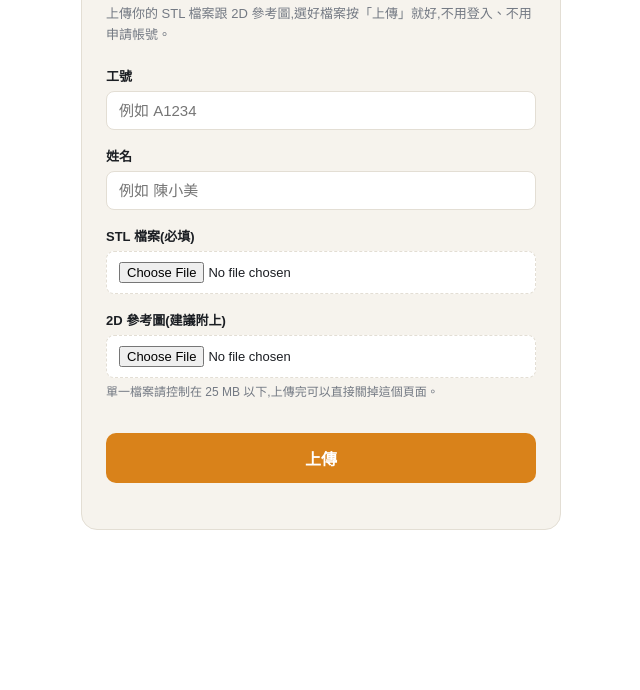
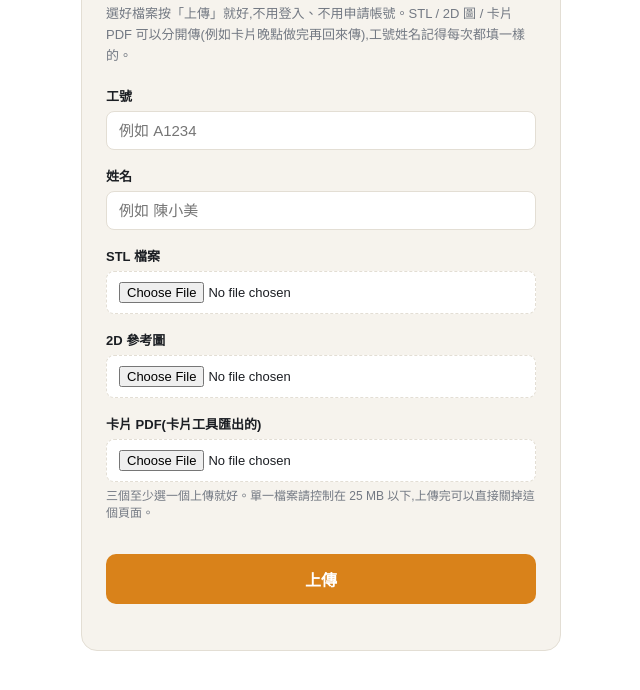
Before and after one commit to chautsoiman-eng/doll-workshop-submissions, a plain HTML site: page index.html in a window 1280 px wide. Shown: the part 90-780 px from the top of the page, without its empty margins (319-959 px from the left). Drawn offline with Linux system fonts and the light colour scheme.

Commit message:
加入卡片 PDF 欄位,STL/圖片/PDF 只要傳過一種就好

```diff
--- a/index.html
+++ b/index.html
@@ -58,7 +58,8 @@
 <body>
 <div class="card">
   <h1>2D 到 3D 公仔製作</h1>
-  <p class="sub">上傳你的 STL 檔案跟 2D 參考圖,選好檔案按「上傳」就好,不用登入、不用申請帳號。</p>
+  <p class="sub">選好檔案按「上傳」就好,不用登入、不用申請帳號。STL / 2D 圖 / 卡片 PDF
+    可以分開傳(例如卡片晚點做完再回來傳),工號姓名記得每次都填一樣的。</p>
 
   <label>工號</label>
   <input type="text" id="empId" placeholder="例如 A1234" autocomplete="off">
@@ -66,12 +67,15 @@
   <label>姓名</label>
   <input type="text" id="empName" placeholder="例如 陳小美" autocomplete="off">
 
-  <label>STL 檔案(必填)</label>
+  <label>STL 檔案</label>
   <div class="file-row"><input type="file" id="stlFile" accept=".stl"></div>
 
-  <label>2D 參考圖(建議附上)</label>
+  <label>2D 參考圖</label>
   <div class="file-row"><input type="file" id="imgFile" accept="image/*"></div>
-  <p class="hint">單一檔案請控制在 25 MB 以下,上傳完可以直接關掉這個頁面。</p>
+
+  <label>卡片 PDF(卡片工具匯出的)</label>
+  <div class="file-row"><input type="file" id="pdfFile" accept=".pdf"></div>
+  <p class="hint">三個至少選一個上傳就好。單一檔案請控制在 25 MB 以下,上傳完可以直接關掉這個頁面。</p>
 
   <button id="submitBtn" onclick="uploadAll()">上傳</button>
 
@@ -172,19 +176,22 @@ async function uploadAll() {
   const name = sanitize(document.getElementById("empName").value);
   const stl = document.getElementById("stlFile").files[0];
   const img = document.getElementById("imgFile").files[0];
+  const pdf = document.getElementById("pdfFile").files[0];
 
   if (!id || !name) { addRow("請填工號跟姓名", "err"); return; }
-  if (!stl) { addRow("請選擇 STL 檔案", "err"); return; }
+  if (!stl && !img && !pdf) { addRow("請至少選一個檔案(STL / 2D 圖 / 卡片 PDF)", "err"); return; }
 
   btn.disabled = true;
   btn.textContent = "上傳中…";
 
   const folder = `submissions/${id}_${name}`;
-  const jobs = [{ file: stl, name: `${id}_${name}_v1.stl` }];
+  const jobs = [];
+  if (stl) jobs.push({ file: stl, name: `${id}_${name}_v1.stl` });
   if (img) {
     const ext = (img.name.match(/\.[^.]+$/) || [".jpg"])[0];
     jobs.push({ file: img, name: `${id}_${name}_ref${ext}` });
   }
+  if (pdf) jobs.push({ file: pdf, name: `${id}_${name}_card.pdf` });
 
   let allOk = true;
   for (const job of jobs) {
```
